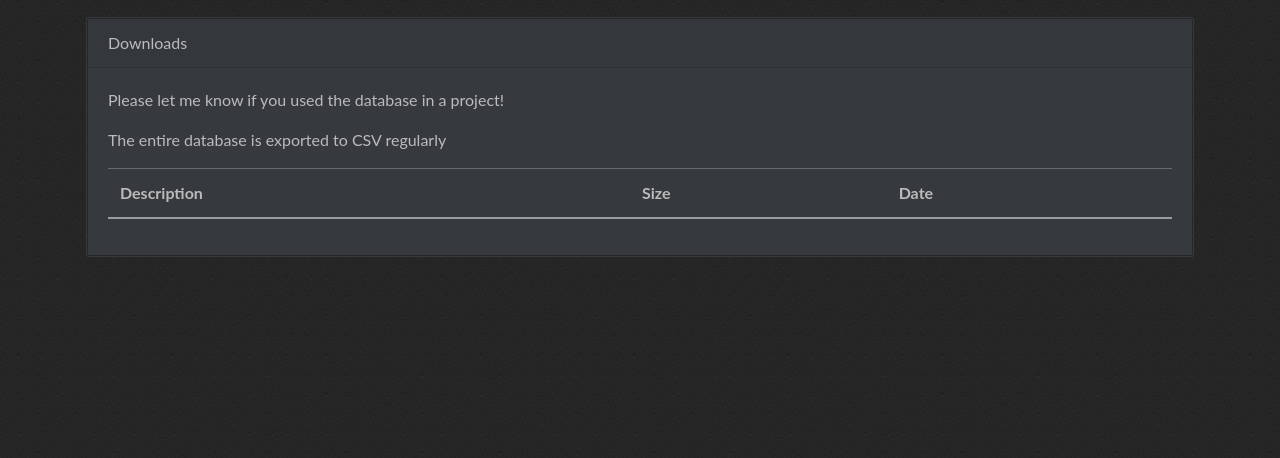
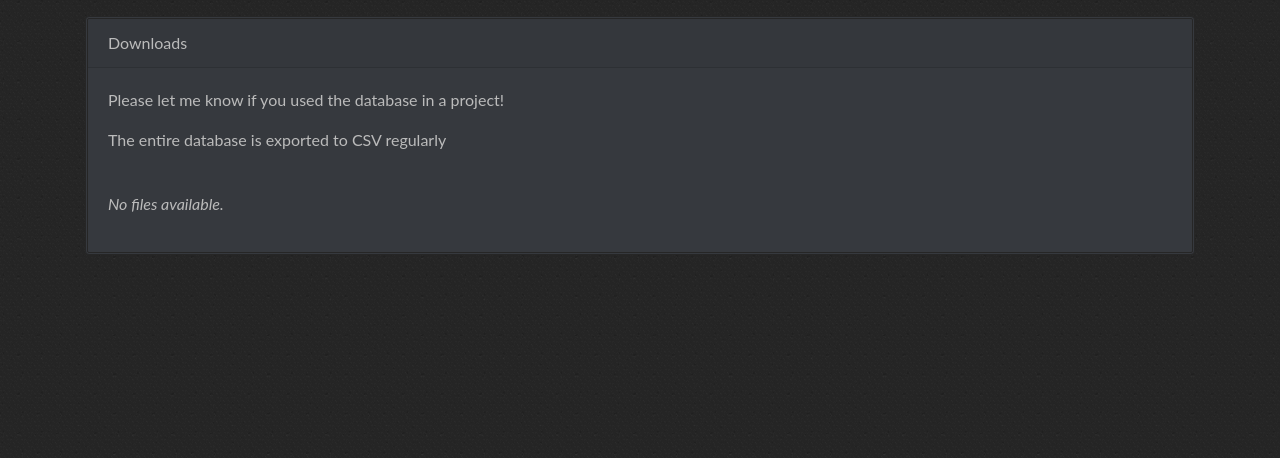
Before and after one commit to simon987/od-database, a Flask app: page /dl in a window 1280 px wide. Shown: the part 56-514 px from the top of the page. Run offline with Flask 2, Linux system fonts and the light colour scheme; lists and menus that the app fills with data are empty; parts of the project's set-up code (start-up, migrations or seed data) failed here and were passed over; some libraries are stand-ins or nearby versions.

Commit message:
Proper downloads page

```diff
--- a/app.py
+++ b/app.py
@@ -82,13 +82,30 @@ def from_timestamp(value):
 @app.route("/dl")
 @cache.cached(120)
 def downloads():
-    try:
-        export_file_stats = os.stat("static/out.csv.lzm4")
-    except FileNotFoundError:
+    # Get content of downloads directory
+    dl_dir = "static/downloads/"
+    dir_content = os.listdir(dl_dir)
+
+    # Make paths relative to working directory
+    # Only allow csv files
+    files = [
+        (name, os.path.join(dl_dir, name))
+        for name in dir_content
+        if name.find(".csv") != -1
+    ]
+
+    # Stat files
+    # Remove any dirs placed accidentally
+    files = [
+        (f, full, os.stat(full))
+        for f, full in files
+        if os.path.isfile(full)
+    ]
+
+    if len(files) == 0:
         logger.warning("No export file to display in /dl")
-        export_file_stats = None
 
-    return render_template("downloads.html", export_file_stats=export_file_stats)
+    return render_template("downloads.html", export_file_stats=files)
 
 
 @app.route("/stats")
--- a/templates/downloads.html
+++ b/templates/downloads.html
@@ -11,6 +11,10 @@
                 <p>Please let me know if you used the database in a project!</p>
                 <p>The entire database is exported to CSV regularly</p>
 
+                {% if not export_file_stats %}
+                <br/>
+                <p><em>No files available.</em></p>
+                {% else %}
                 <table class="table table-striped">
 
                     <thead>
@@ -22,16 +26,17 @@
                     </thead>
 
                     <tbody>
-                    {% if export_file_stats %}
+                    {% for name, path, stat in export_file_stats %}
                     <tr>
-                        <td><a href="static/out.csv.xz">out.csv.xz</a></td>
-                        <td>{{ export_file_stats.st_size |filesizeformat }}</td>
-                        <td>{{ export_file_stats.st_mtime|datetime_format }} UTC</td>
+                        <td><a href="{{ path }}">{{ name }}</a></td>
+                        <td>{{ stat.st_size |filesizeformat }}</td>
+                        <td>{{ stat.st_mtime|datetime_format }} UTC</td>
                     </tr>
-                    {% endif %}
+                    {% endfor %}
                     </tbody>
 
                 </table>
+                {% endif %}
             </div>
         </div>
     </div>
```
Also changed, not shown: static/downloads/README.md (added), 1 other file.
